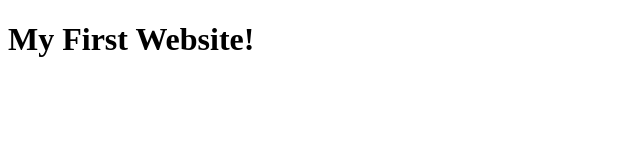
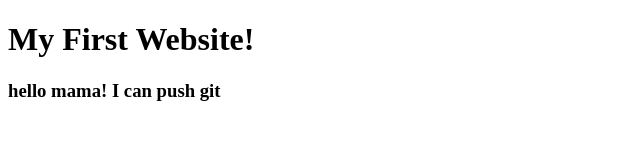
Before and after one commit to wpexpertpiyal/my_first_website, a plain HTML site: page index.html in a window 1280 px wide. Shown: the whole page, without its empty margins (0-640 px from the left). Drawn offline with Linux system fonts and the light colour scheme.

Commit message:
learning github

```diff
--- a/index.html
+++ b/index.html
@@ -7,5 +7,6 @@
 </head>
 <body>
     <h1>My First Website!</h1>
+    <h3>hello mama! I can push git</h3>
 </body>
 </html>
```
